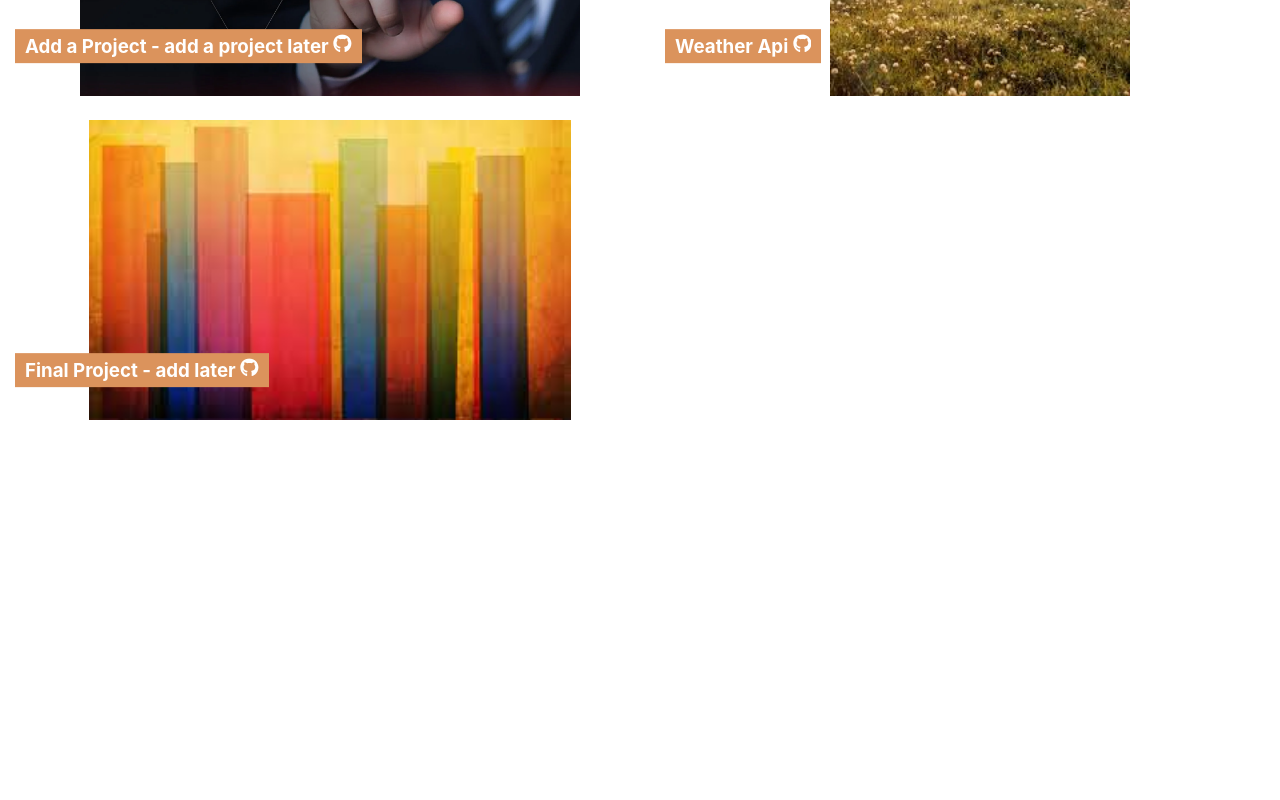
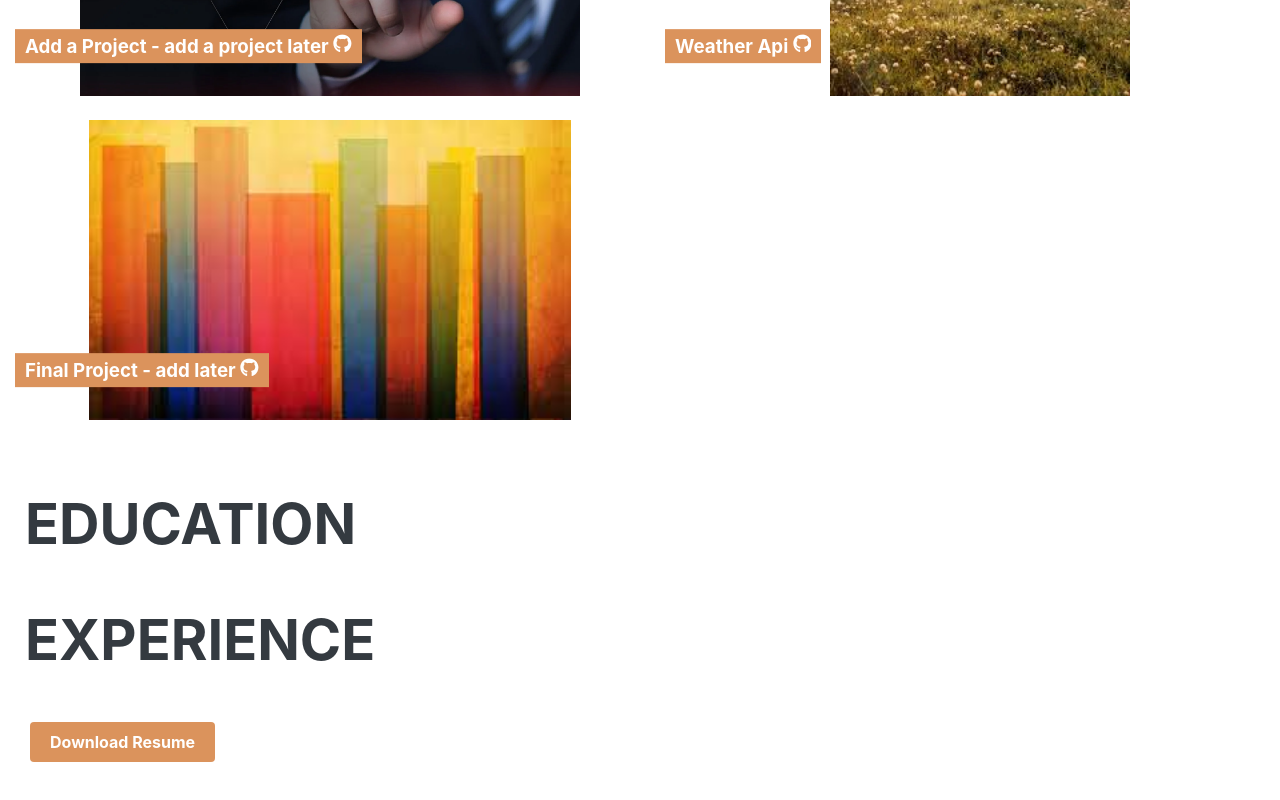
Before and after one commit to Anju0806/portfolio-react, a React (Create React App) app: page / in a window 1280 px wide. Shown: the part 1088-1888 px from the top of the page. Before the commit the page ends 1532 px from the top, so only its background shows below. Built offline with nearby package versions, Linux system fonts and the light colour scheme.

Commit message:
download resume added

```diff
--- a/src/components/NavBar/NavBar.js
+++ b/src/components/NavBar/NavBar.js
@@ -21,11 +21,11 @@ function NavBar() {
           <Link to={{ pathname: "/recentworks" }} >
           Recent Works
           </Link>
+          <Link to={{ pathname: "/resume" }}>
+            Resume
+          </Link>
           <Link to={{ pathname: "/contact" }} >
             Contact
-          </Link>
-          <Link to={{ pathname: "/resume" }}>
-            Resume
           </Link>
       </div>
     </div>
--- a/src/components/SideBar/SideBar.js
+++ b/src/components/SideBar/SideBar.js
@@ -15,10 +15,10 @@ function Sidebar() {
                    <Link to={{ pathname: "/recentworks" }}>Recent Works</Link>
                </div>
                <div className="SidebarItem">
-                   <Link to={{ pathname: "/contact" }}>Contact</Link>
+                   <Link to={{ pathname: "/resume" }}>Resume</Link>
                </div>
                <div className="SidebarItem">
-                   <Link to={{ pathname: "/resume" }}>Resume</Link>
+                   <Link to={{ pathname: "/contact" }}>Contact</Link>
                </div>
            </div>
        </div>
--- a/src/pages/App/AllSection.js
+++ b/src/pages/App/AllSection.js
@@ -2,13 +2,19 @@
 import React from 'react';
 import './AllSection.css';
 import AboutMe from './AboutMe'; // Import the AboutMe component
-import PortFolio from './PortFolio'; // Import the AboutMe component
+import PortFolio from './PortFolio'; // Import the PortFolio component
+import Education from './Education'; // Import the Education component
+import Experience from './Experience'; // Import the Experience component
+import Resume from './Resume'; // Import the Resume component
 function AllSection() {
   return (
     <div className="AllSection p-0 mt-2">
       <left>
         <AboutMe /> {/* Render the AboutMe component here */}
         <PortFolio /> {/* Render the PotFolio component here */}
+        <Education /> {/* Render the Education component here */}
+        <Experience /> {/* Render the Experience component here */}
+        <Resume /> {/* Render the Resume component here */}
       </left>
     </div>
   );
--- /dev/null
+++ b/src/pages/App/Education.css
@@ -0,0 +1,9 @@
+.Education h2 {
+    /* Styles for the section heading */
+    margin-left: 10px;
+    font-size: 3.5rem;
+    font-weight: 700;
+    text-transform: uppercase;
+    color: #343a40;
+    margin-bottom: 3rem!important;
+  }
--- /dev/null
+++ b/src/pages/App/Education.js
@@ -0,0 +1,14 @@
+// Resume.js
+import React from 'react';
+import "./Education.css";
+
+function Resume() {
+    return (
+            <div id="EducationId" className="Education">
+                {/* adding Education with id EducationId */}
+                <h2>Education</h2>
+            </div>
+    );
+}
+
+export default Resume;
--- /dev/null
+++ b/src/pages/App/Experience.css
@@ -0,0 +1,9 @@
+.Experience h2 {
+    /* Styles for the section heading */
+    margin-left: 10px;
+    font-size: 3.5rem;
+    font-weight: 700;
+    text-transform: uppercase;
+    color: #343a40;
+    margin-bottom: 3rem!important;
+  }
--- /dev/null
+++ b/src/pages/App/Experience.js
@@ -0,0 +1,14 @@
+// Resume.js
+import React from 'react';
+import "./Experience.css";
+
+function Resume() {
+    return (
+        <div id="ExperienceId" className="Experience">
+            {/* adding Experience with id ExperienceId */}
+            <h2>Experience</h2>
+        </div>
+    );
+}
+
+export default Resume;
--- /dev/null
+++ b/src/pages/App/Resume.css
@@ -0,0 +1,32 @@
+/* Resume.css */
+.Resume {
+    margin-left: 15px;
+    /* Center the content horizontally */
+    margin-top: 20px;
+    /* Add some top margin */
+    margin-bottom: 3rem !important;
+}
+.Resume h2 {
+    /* Styles for the section heading */
+    margin-left: 10px;
+    font-size: 3.5rem;
+    font-weight: 700;
+    text-transform: uppercase;
+    color: #343a40;
+    margin-bottom: 3rem !important;
+}
+.Resume a {
+    display: inline-block;
+    padding: 10px 20px;
+    background-color: #db935c;
+    color: white;
+    text-decoration: none;
+    border-radius: 4px;
+    font-weight: bold;
+    transition: background-color 0.3s ease;
+    /* Add a smooth transition for the background color */
+}
+.Resume a:hover {
+    background-color: #cd5a02;
+    /* Change the background color on hover */
+}
--- /dev/null
+++ b/src/pages/App/Resume.js
@@ -0,0 +1,17 @@
+// Resume.js
+import React from 'react';
+import resumepdf from './images/AnjuShaji-Resume.pdf';
+import "./Resume.css";
+
+function Resume() {
+    return (
+        <div id="ResumeId" className="Resume">
+            {/* adding Resume with id ResumeId */}
+            <a href={resumepdf} target="_blank" download>
+                Download Resume
+            </a>
+        </div>
+    );
+}
+
+export default Resume;
```
Also changed, not shown: 1 other file (tests, documents, lock files or other folders).
